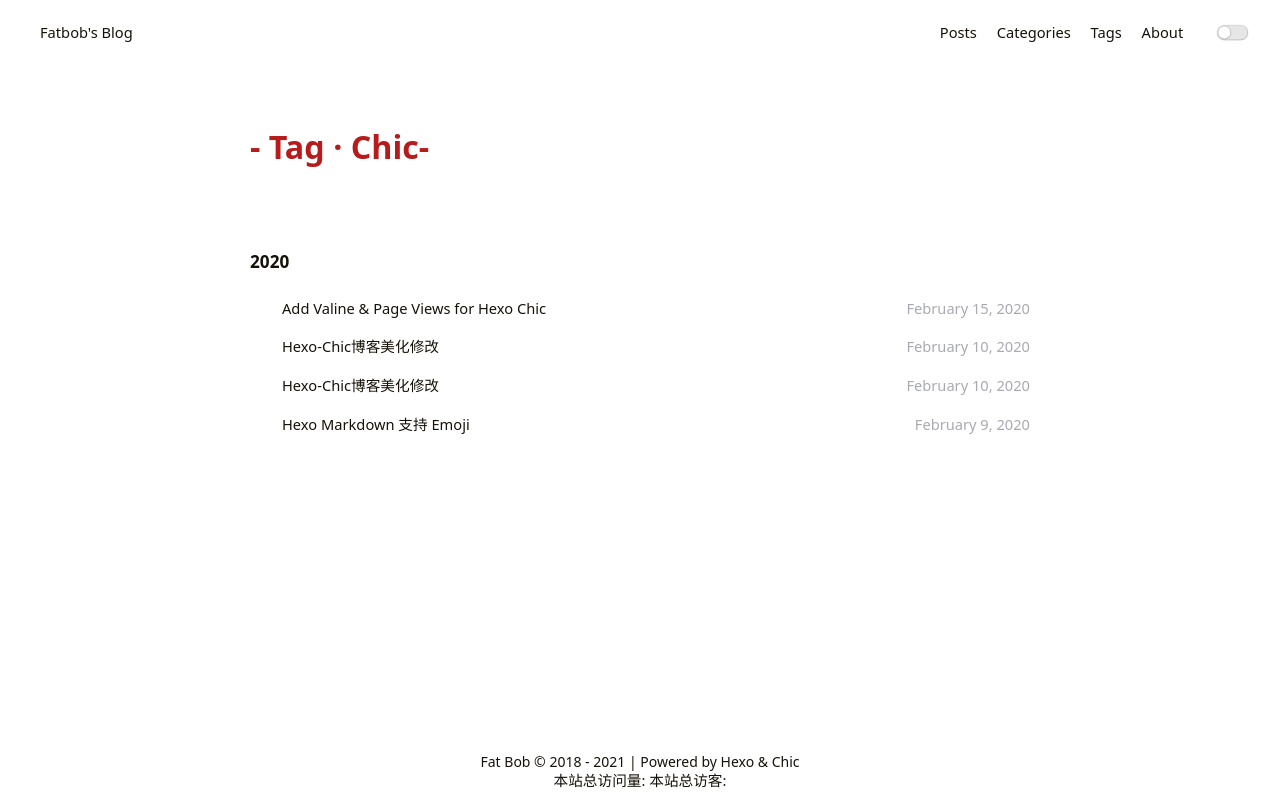
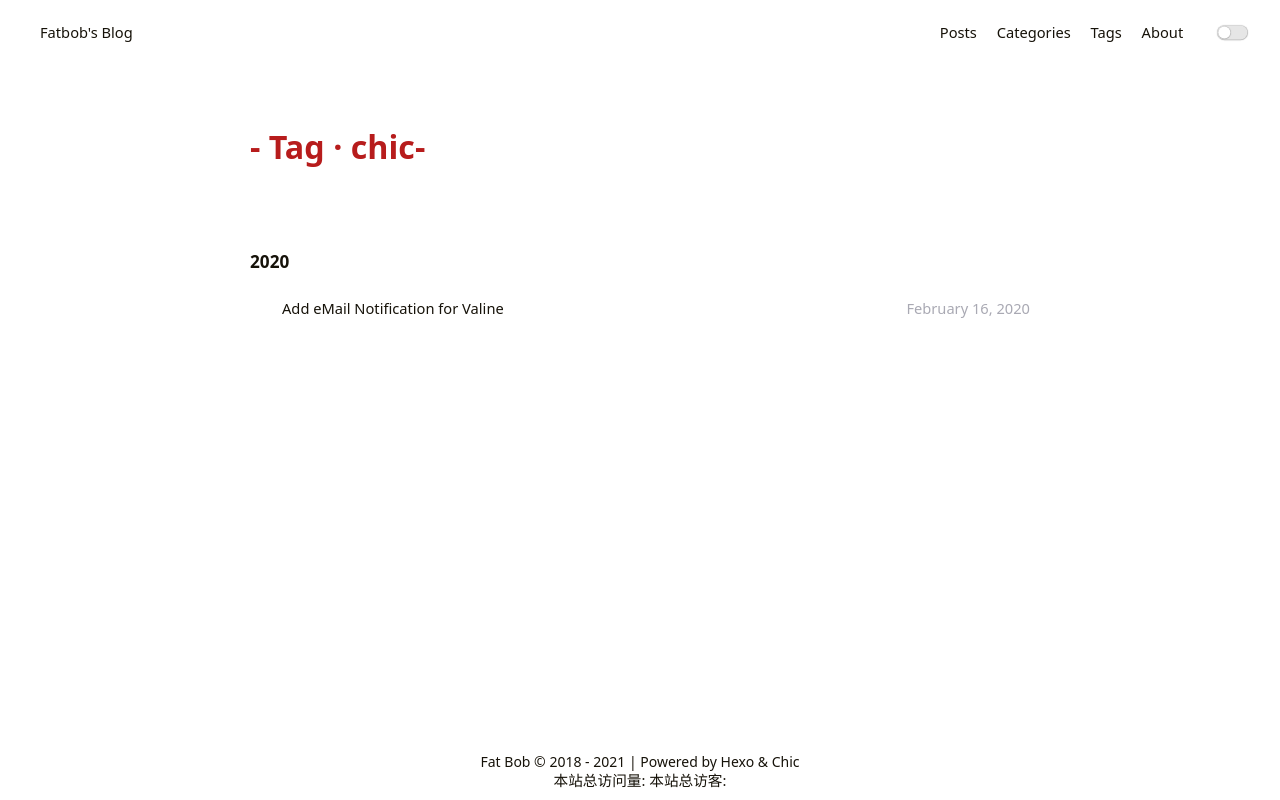
Before and after one commit to FatBobGo/fatbobgo.github.io, a plain HTML site: page tags/Chic/index.html in a window 1280 px wide. Drawn offline with Linux system fonts and the light colour scheme; some packages are replaced by stand-ins of ours; a script that the page names is missing.

Commit message:
update title

```diff
--- a/tags/Chic/index.html
+++ b/tags/Chic/index.html
@@ -12,7 +12,7 @@
 
 
 
-<title>Tag: Chic | FatBob&#39;s Blog</title>
+<title>Tag: chic | FatBob&#39;s Blog</title>
 
 
 
@@ -111,7 +111,7 @@
 
 <div class="container">
     <div class="post-wrap tags">
-        <h2 class="post-title">-&nbsp;Tag&nbsp;·&nbsp;Chic-</h2>
+        <h2 class="post-title">-&nbsp;Tag&nbsp;·&nbsp;chic-</h2>
     </div>
     <div class="post-wrap archive">
 
@@ -123,35 +123,8 @@
 
 
         <article class="archive-item">
-            <a class="archive-item-link" href="/2205704346/">Add Valine &amp; Page Views for Hexo Chic</a>
-            <span class="archive-item-date">February 15, 2020</span>
-        </article>
-
-
-
-
-
-        <article class="archive-item">
-            <a class="archive-item-link" href="/2160247102/">Hexo-Chic博客美化修改</a>
-            <span class="archive-item-date">February 10, 2020</span>
-        </article>
-
-
-
-
-
-        <article class="archive-item">
-            <a class="archive-item-link" href="/2160247102/">Hexo-Chic博客美化修改</a>
-            <span class="archive-item-date">February 10, 2020</span>
-        </article>
-
-
-
-
-
-        <article class="archive-item">
-            <a class="archive-item-link" href="/2047409513/">Hexo Markdown 支持 Emoji</a>
-            <span class="archive-item-date">February 9, 2020</span>
+            <a class="archive-item-link" href="/3699594245/">Add eMail Notification for Valine</a>
+            <span class="archive-item-date">February 16, 2020</span>
         </article>
 
 
```
Also changed, not shown: tags/Linux/index.html (+13 -4 lines), tags/Valine/index.html (+4 -4 lines).
